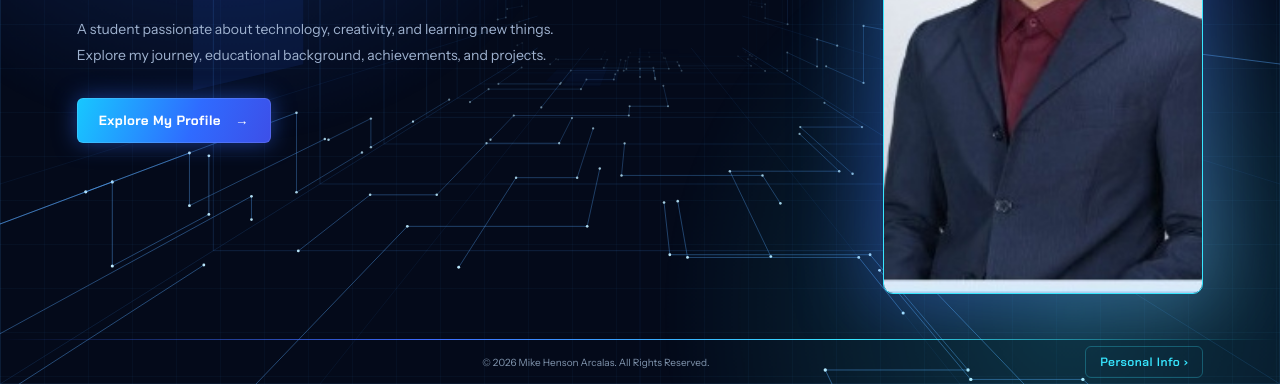
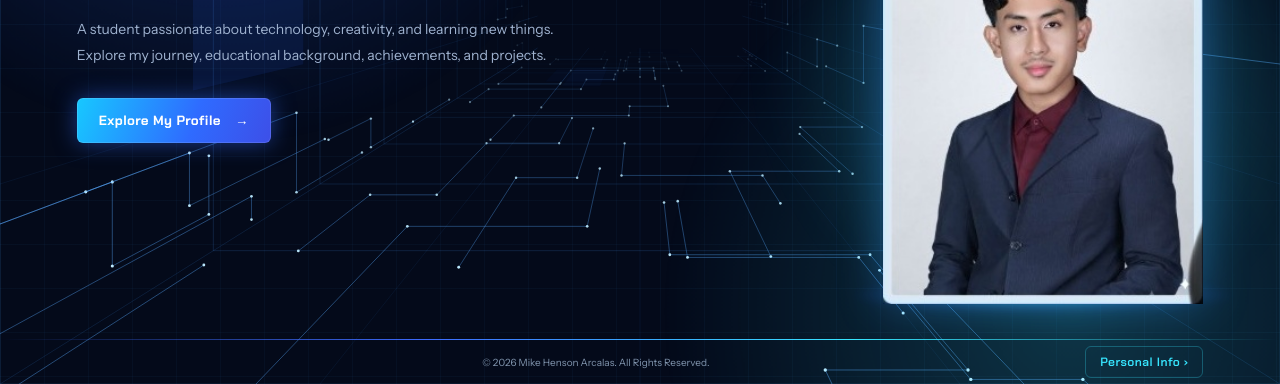
Before and after one commit to mikehenson-dev/mike, a plain HTML site: page index.html in a window 1280 px wide. Shown: the part 416-800 px from the top of the page. Drawn offline with Linux system fonts and the light colour scheme.

Commit message:
Update transitions.css

```diff
--- a/transitions.css
+++ b/transitions.css
@@ -150,51 +150,64 @@ h2 {
 }
 
 
-/* ---------- Profile photo ---------- */
+/* ---------- Profile photo (full body, blended into the background) ---------- */
 
 .profile-container img {
-    border-radius: 10px;
-    border: 1px solid var(--neon);
+    display: block;
+    width: auto;
+    max-width: 100%;
+    height: 100%;
+    margin: 0 auto;
+
+    object-fit: contain;
+    object-position: center bottom;
+
+    border: 0;
+    border-radius: 0;
+
+    filter: drop-shadow(0 0 22px rgba(55, 160, 255, 0.35));
 }
 
 .profile-glow {
-    border-radius: 20px;
-    background: linear-gradient(135deg, var(--neon), var(--violet) 55%, var(--pink));
-    opacity: 0.4;
-    filter: blur(40px);
+    position: absolute;
+    inset: 6% -35% -2% -35%;
+    z-index: 0;
+
+    border-radius: 50%;
+    background: radial-gradient(
+        ellipse at 50% 55%,
+        rgba(47, 123, 255, 0.55),
+        rgba(55, 230, 255, 0.12) 45%,
+        transparent 70%
+    );
+
+    filter: blur(24px);
+    opacity: 1;
 }
 
+/* Glowing floor under the feet */
 .profile-container::after {
     content: "";
     position: absolute;
-    left: 1px;
-    right: 1px;
-    top: 0;
-    height: 2px;
-    z-index: 2;
+    left: -10%;
+    right: -10%;
+    bottom: -8px;
+    top: auto;
+    height: 34px;
+    z-index: 0;
 
-    background: linear-gradient(90deg, transparent, var(--neon), transparent);
-    box-shadow: 0 0 14px var(--neon);
+    border-radius: 50%;
+    background: radial-gradient(
+        ellipse at center,
+        rgba(55, 230, 255, 0.6),
+        rgba(47, 107, 255, 0.2) 50%,
+        transparent 72%
+    );
 
+    filter: blur(5px);
+    box-shadow: none;
+    animation: none;
     pointer-events: none;
-    animation: scan 4s linear infinite;
-}
-
-@keyframes scan {
-    0% {
-        top: 0;
-        opacity: 0;
-    }
-
-    10%,
-    90% {
-        opacity: 1;
-    }
-
-    100% {
-        top: calc(100% - 2px);
-        opacity: 0;
-    }
 }
 
 
@@ -507,18 +520,18 @@ footer::before {
 
 .profile-container {
     width: clamp(240px, 25vw, 440px);
-    height: clamp(300px, calc(100vh - 210px), 600px);
-}
-
-.profile-container img {
-    object-position: center top;
+    height: clamp(340px, calc(100vh - 190px), 700px);
 }
 
 @media (max-width: 700px) {
 
     .profile-container {
-        width: min(64vw, 250px);
-        height: min(34dvh, 320px);
+        width: min(70vw, 300px);
+        height: min(44dvh, 380px);
+    }
+
+    .home-page .description {
+        display: none;
     }
 
 }
@@ -592,11 +605,6 @@ body::after {
         animation: none;
     }
 
-    .profile-container::after {
-        animation: none;
-        display: none;
-    }
-
     .page-panel.enter :is(
         .home-text,
         .profile-container,
```
